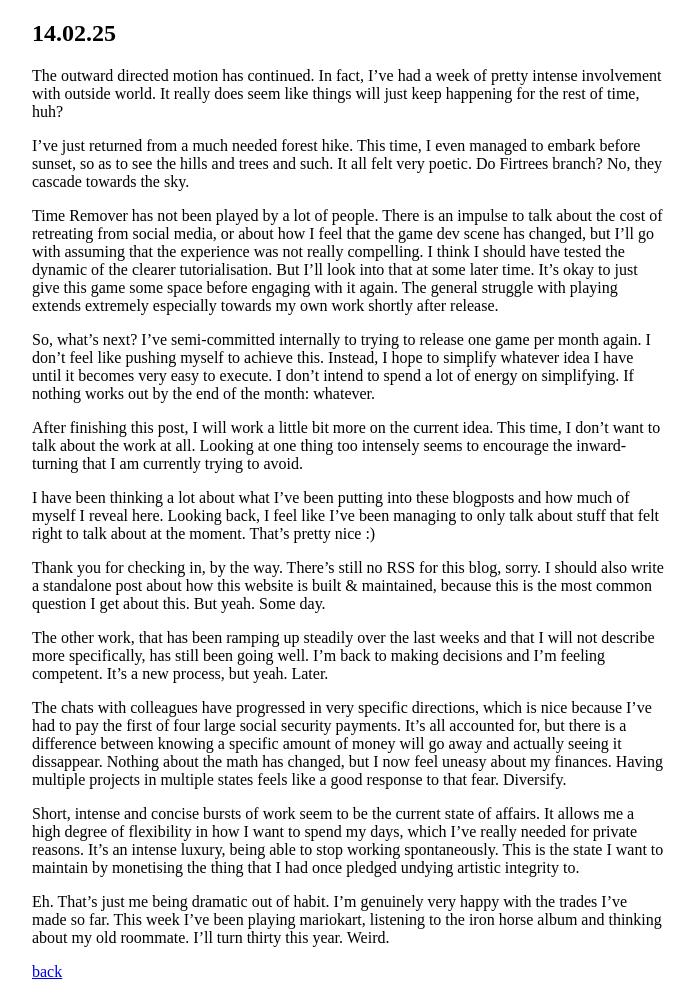
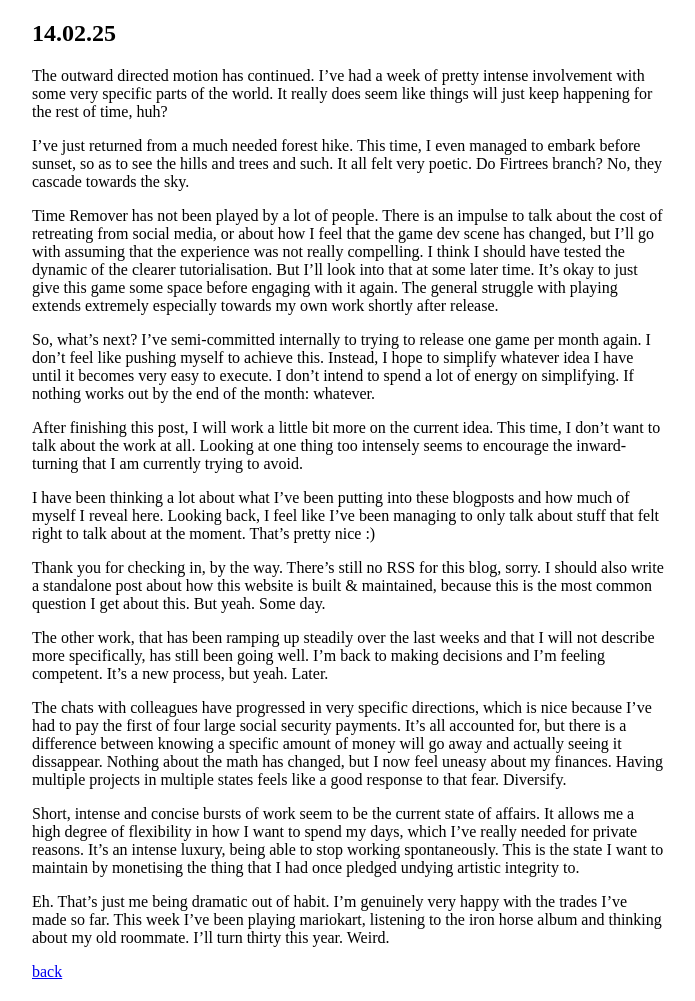
Before and after one commit to stuffedwombat/stuffedwombat.github.io, a Jekyll site: the page built from 25_02_14_outwards_motion.md, in a window 1280 px wide. Shown: the whole page, without its empty margins (292-987 px from the left). Built offline with Jekyll 4.4.1, drawn with Linux system fonts in a browser that asks for light colours; our own code applies the rules of GitHub Pages for plain Markdown files; comment, search, counter and statistics services are not loaded.

Commit message:
Update 25_02_14_outwards_motion.md

```diff
--- a/25_02_14_outwards_motion.md
+++ b/25_02_14_outwards_motion.md
@@ -1,6 +1,6 @@
 ## 14.02.25
 
-The outward directed motion has continued. In fact, I’ve had a week of pretty intense involvement with outside world. It really does seem like things will just keep happening for the rest of time, huh?
+The outward directed motion has continued. I’ve had a week of pretty intense involvement with some very specific parts of the world. It really does seem like things will just keep happening for the rest of time, huh?
 
 I’ve just returned from a much needed forest hike. This time, I even managed to embark before sunset, so as to see the hills and trees and such. It all felt very poetic. Do Firtrees branch? No, they cascade towards the sky.
 
```
